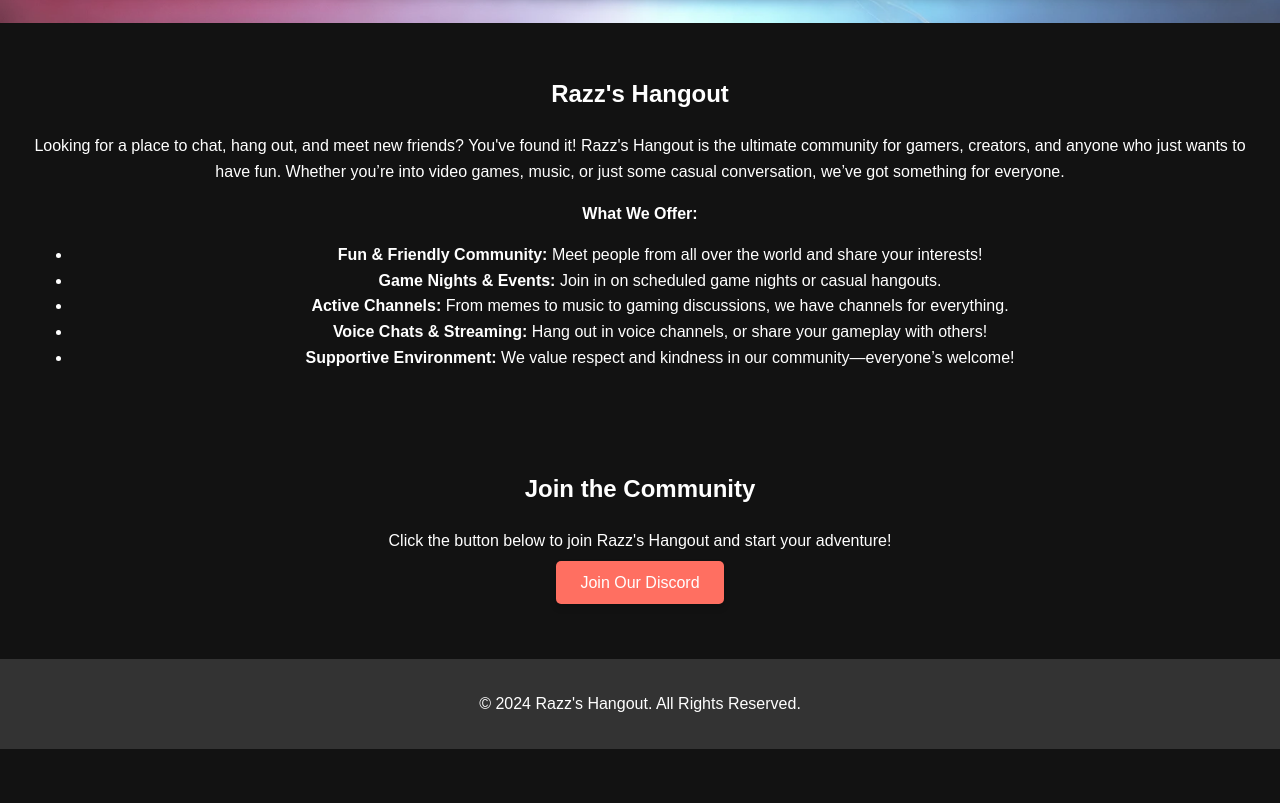
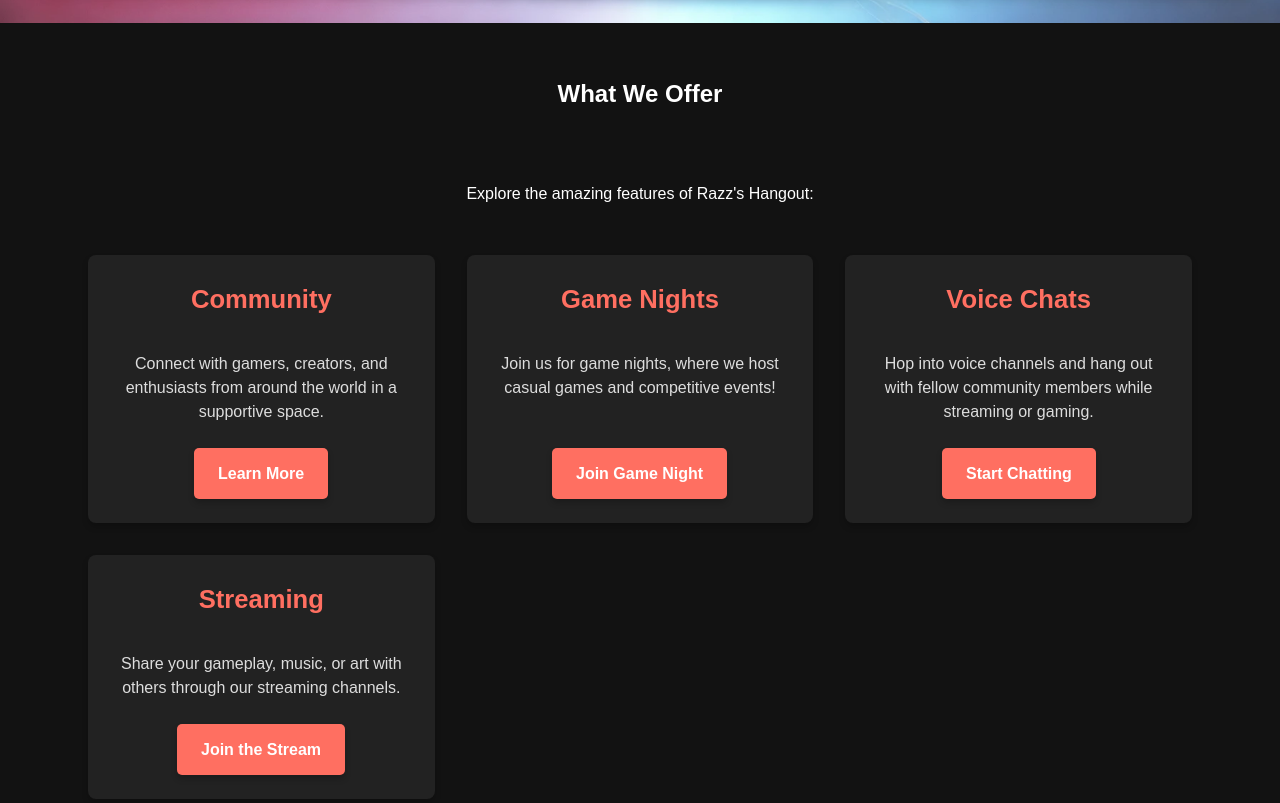
Before and after one commit to Razzkless/Razz-Hangout-Website, a plain HTML site: page index.html in a window 1280 px wide. Shown: the part 420-1223 px from the top of the page. Before the commit the page ends 1169 px from the top, so only its background shows below. Drawn offline with Linux system fonts and the light colour scheme.

Commit message:
Changes Layout , Content , Visability

```diff
--- a/index.html
+++ b/index.html
@@ -8,19 +8,20 @@
   <script defer src="script.js"></script>
 </head>
 <body>
-  <header>
+  <header role="banner">
     <div class="logo">
       <h1>Razz's Hangout</h1>
     </div>
-    <nav>
+    <nav role="navigation">
       <ul>
-        <li><a href="/index.html">Home</a></li>
-        <li><a href="/aboutus.html">About</a></li>
-        <li><a href="/joinus.html">Join Us</a></li>
+        <li><a href="/index.html" title="Go to Home Page">Home</a></li>
+        <li><a href="/aboutus.html" title="Learn more about us">About</a></li>
+        <li><a href="/joinus.html" title="Join our community">Join Us</a></li>
       </ul>
     </nav>
   </header>
 
+  <main>
     <section id="hero">
       <div class="hero-content">
         <h2>Welcome to Razz's Hangout</h2>
@@ -29,17 +30,32 @@
       </div>
     </section>
 
-  <section id="index">
-    <h2>Razz's Hangout</h2>
-    <p>Looking for a place to chat, hang out, and meet new friends? You've found it! Razz's Hangout is the ultimate community for gamers, creators, and anyone who just wants to have fun. Whether you’re into video games, music, or just some casual conversation, we’ve got something for everyone.</p>
-    <p><strong>What We Offer:</strong></p>
-    <ul>
-      <li><strong>Fun & Friendly Community:</strong> Meet people from all over the world and share your interests!</li>
-      <li><strong>Game Nights & Events:</strong> Join in on scheduled game nights or casual hangouts.</li>
-      <li><strong>Active Channels:</strong> From memes to music to gaming discussions, we have channels for everything.</li>
-      <li><strong>Voice Chats & Streaming:</strong> Hang out in voice channels, or share your gameplay with others!</li>
-      <li><strong>Supportive Environment:</strong> We value respect and kindness in our community—everyone’s welcome!</li>
-    </ul>
+
+    <section id="features" class="container">
+      <h2>What We Offer</h2>
+      <p>Explore the amazing features of Razz's Hangout:</p>
+      <div class="features-container">
+        <div class="feature">
+          <h3>Community</h3>
+          <p>Connect with gamers, creators, and enthusiasts from around the world in a supportive space.</p>
+          <a href="#" class="btn">Learn More</a>
+        </div>
+        <div class="feature">
+          <h3>Game Nights</h3>
+          <p>Join us for game nights, where we host casual games and competitive events!</p>
+          <a href="#" class="btn">Join Game Night</a>
+        </div>
+        <div class="feature">
+          <h3>Voice Chats</h3>
+          <p>Hop into voice channels and hang out with fellow community members while streaming or gaming.</p>
+          <a href="#" class="btn">Start Chatting</a>
+        </div>
+        <div class="feature">
+          <h3>Streaming</h3>
+          <p>Share your gameplay, music, or art with others through our streaming channels.</p>
+          <a href="#" class="btn">Join the Stream</a>
+        </div>
+      </div>
     </section>
 
     <section id="join">
@@ -47,8 +63,9 @@
       <p>Click the button below to join Razz's Hangout and start your adventure!</p>
       <a href="https://discord.gg/rNstb4un4b" target="_blank" class="btn">Join Our Discord</a>
     </section>
+  </main>
 
-  <footer>
+  <footer role="contentinfo">
     <p>&copy; 2024 Razz's Hangout. All Rights Reserved.</p>
   </footer>
 </body>
--- a/style.css
+++ b/style.css
@@ -1,3 +1,4 @@
+/* Global Styles */
 body {
   font-family: Arial, sans-serif;
   margin: 0;
@@ -20,6 +21,7 @@ header {
 header .logo h1 {
   color: #ff6f61;
   margin: 0;
+  text-shadow: 2px 2px 4px rgba(0, 0, 0, 0.6);
 }
 
 header nav ul {
@@ -43,6 +45,7 @@ header nav ul li a {
 header nav ul li a:hover,
 header nav ul li a:focus {
   color: #ff6f61;
+  transform: translateY(-2px);
 }
 
 header nav ul li a.active {
@@ -56,21 +59,21 @@ header.shrink {
 }
 
 #hero {
-  background: url('./resources/banner1.webp');
-  background-position: center;
+  background: url('./resources/banner1.webp') no-repeat center center;
   background-size: cover;
   text-align: center;
   padding: 4rem 2rem;
 }
 
-
 #hero h2 {
   font-size: 3rem;
   transition: font-size 0.3s ease;
+  text-shadow: 2px 2px 6px rgba(0, 0, 0, 0.6);
 }
 
 #hero p {
   font-size: 1.2rem;
+  text-shadow: 1px 1px 4px rgba(0, 0, 0, 0.6);
 }
 
 .btn {
@@ -83,6 +86,7 @@ header.shrink {
   position: relative;
   overflow: hidden;
   box-shadow: 0px 4px 6px rgba(0, 0, 0, 0.2);
+  will-change: transform;
 }
 
 .btn:hover,
@@ -90,9 +94,10 @@ header.shrink {
   background: #ff4433;
   outline: none;
   box-shadow: 0px 6px 10px rgba(0, 0, 0, 0.4);
+  transform: scale(1.05);
 }
 
-.btn:focus {
+.btn:focus-visible {
   outline: 3px solid #ff6f61;
   box-shadow: 0px 4px 6px rgba(0, 0, 0, 0.3);
 }
@@ -175,46 +180,27 @@ section.visible {
   transition: opacity 1s ease, transform 1s ease;
 }
 
-/* Features Section Hover Effect */
-.feature {
-  transition: transform 0.3s ease, box-shadow 0.3s ease;
+#join {
+  background: #333;
+  color: #fff;
+  padding: 2rem;
+  border-radius: 5px;
 }
 
-.feature:hover {
-  transform: translateY(-10px);
-  box-shadow: 0 10px 20px rgba(0, 0, 0, 0.3);
-}
-
-/* Smooth Scrolling */
-html {
-  scroll-behavior: smooth;
-}
-
-footer {
-  text-align: center;
-  padding: 1rem;
-  background: #333;
-  color: #fff;
-  margin-top: 2rem;
-}
-
-@media (max-width: 768px) {
-  header nav ul {
-    flex-direction: column;
-    align-items: center;
-  }
-
-  #hero h2 {
-    font-size: 2rem;
-  }
+#join .btn {
+  background: #ff6f61;
+  color: white;
 }
 
 /* Features Section Styling */
 .features-container {
   display: grid;
-  grid-template-columns: repeat(auto-fit, minmax(300px, 1fr));
+  grid-template-columns: repeat(auto-fit, minmax(280px, 1fr));
   gap: 2rem;
   margin-top: 2rem;
+  padding: 0 1.5rem;
+  max-width: 1200px;
+  margin: 0 auto;
 }
 
 .feature {
@@ -223,6 +209,10 @@ footer {
   border-radius: 8px;
   box-shadow: 0 4px 6px rgba(0, 0, 0, 0.2);
   transition: transform 0.3s ease, box-shadow 0.3s ease;
+  text-align: center;
+  display: flex;
+  flex-direction: column;
+  align-items: center;
 }
 
 .feature:hover {
@@ -233,9 +223,58 @@ footer {
 .feature h3 {
   margin-top: 0;
   color: #ff6f61;
+  font-size: 1.6rem;
+  font-weight: bold;
+  margin-bottom: 1rem;
 }
 
 .feature p {
-  margin: 0.5rem 0 0;
   color: #ddd;
+  font-size: 1rem;
+  margin-bottom: 1.5rem;
+  line-height: 1.5;
 }
+
+.feature .btn {
+  margin-top: auto;
+  padding: 0.8rem 1.5rem;
+  background: #ff6f61;
+  color: #fff;
+  border-radius: 5px;
+  text-align: center;
+  display: inline-block;
+  font-weight: bold;
+  transition: background 0.3s, box-shadow 0.3s;
+}
+
+.feature .btn:hover,
+.feature .btn:focus {
+  background: #ff4433;
+  box-shadow: 0px 6px 10px rgba(0, 0, 0, 0.4);
+  transform: scale(1.05);
+}
+
+/* Container Styling for Sections */
+.container {
+  width: 90%;
+  max-width: 1200px;
+  margin: 0 auto;
+  padding: 2rem 0;
+  display: flex;
+  flex-direction: column;
+  gap: 2rem;
+}
+
+.card {
+  background: #1c1c1c;
+  padding: 2rem;
+  border-radius: 10px;
+  box-shadow: 0px 4px 12px rgba(0, 0, 0, 0.3);
+  transition: transform 0.3s ease, box-shadow 0.3s ease;
+  text-align: center;
+}
+
+.card:hover {
+  transform: translateY(-5px);
+  box-shadow: 0 6px 15px rgba(0, 0, 0, 0.4);
+}
```
Also changed, not shown: aboutus.html (+11 -11 lines). Lines whose indentation alone changed are shown as unchanged.
